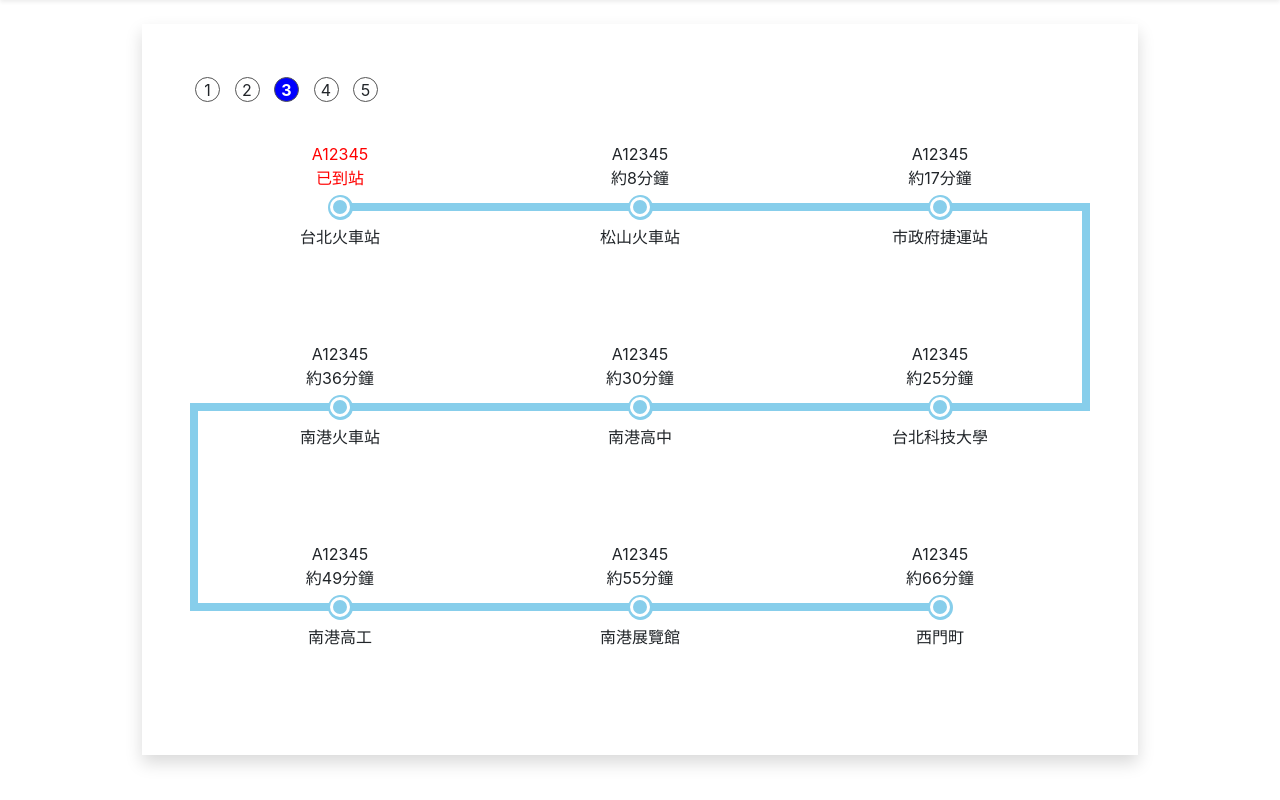
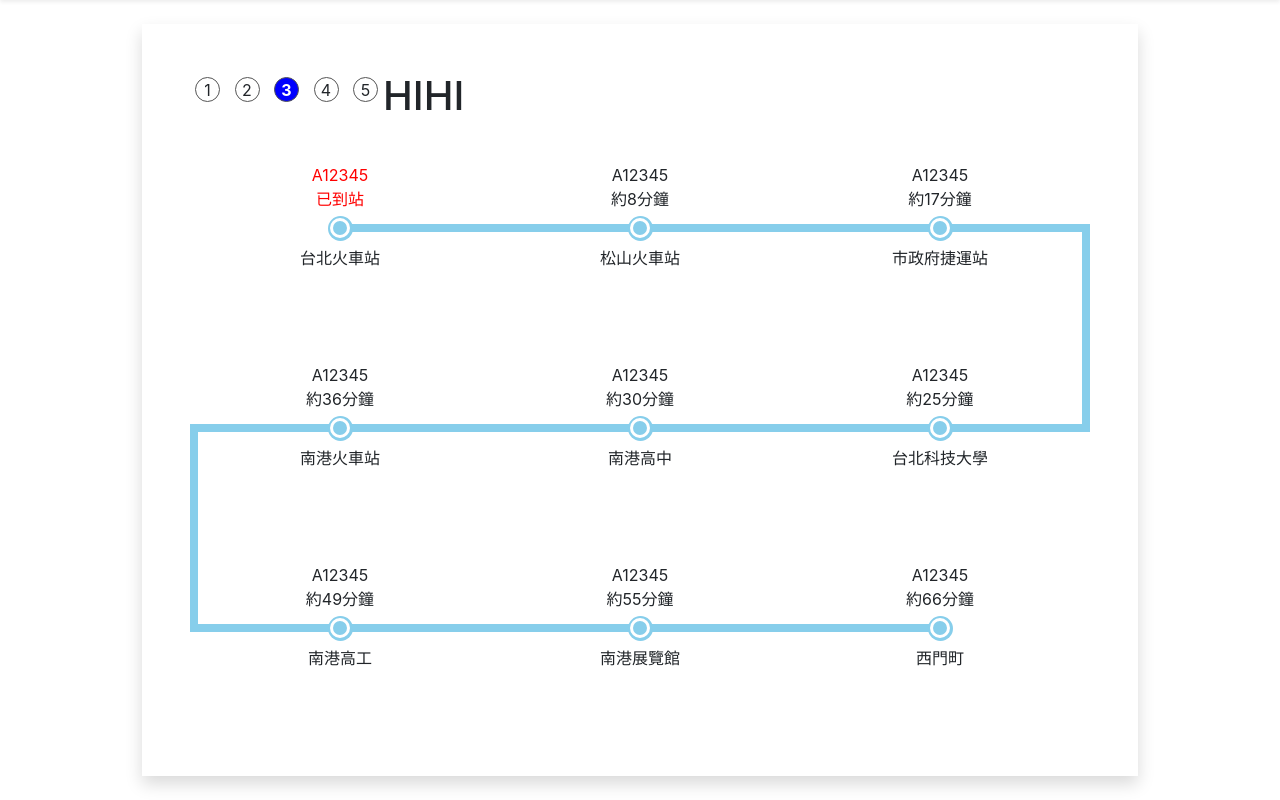
Before and after one commit to mackliu/th53j_National, a PHP site: page / in a window 1280 px wide. Shown: the part 100-900 px from the top of the page. Before the commit the page ends 867 px from the top, so only its background shows below. Run offline with PHP 8.4, Linux system fonts and the light colour scheme; data comes from the database, SQL or seed files in the repository.

Commit message:
add title

```diff
--- a/index.php
+++ b/index.php
@@ -178,6 +178,7 @@
     <div class="station-num <?=($active==5)?'active':'';?>" id="s5" onclick="showStation(5)">5</div>
 
 </div>
+<h1>HIHI</h1>
 <?php
 
 //取出所有的站點資料並依照before欄位進行排序
```
